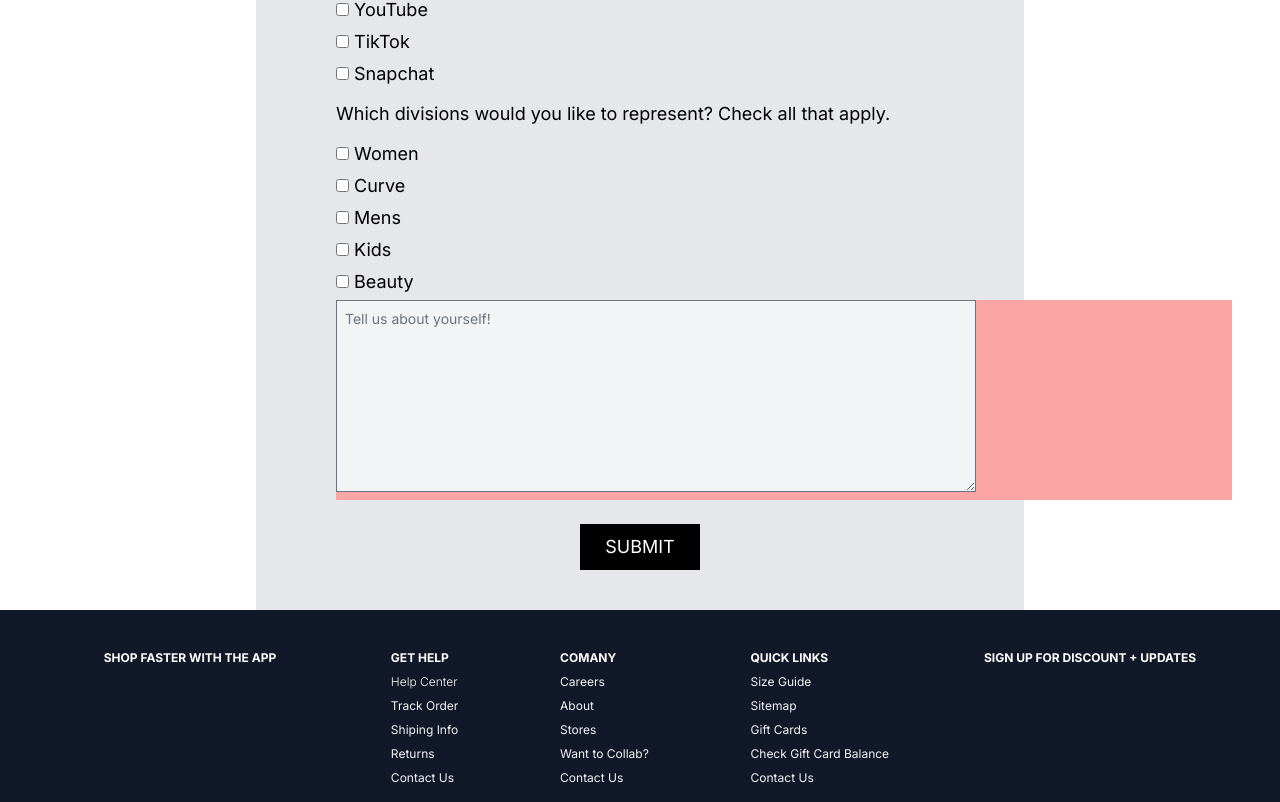
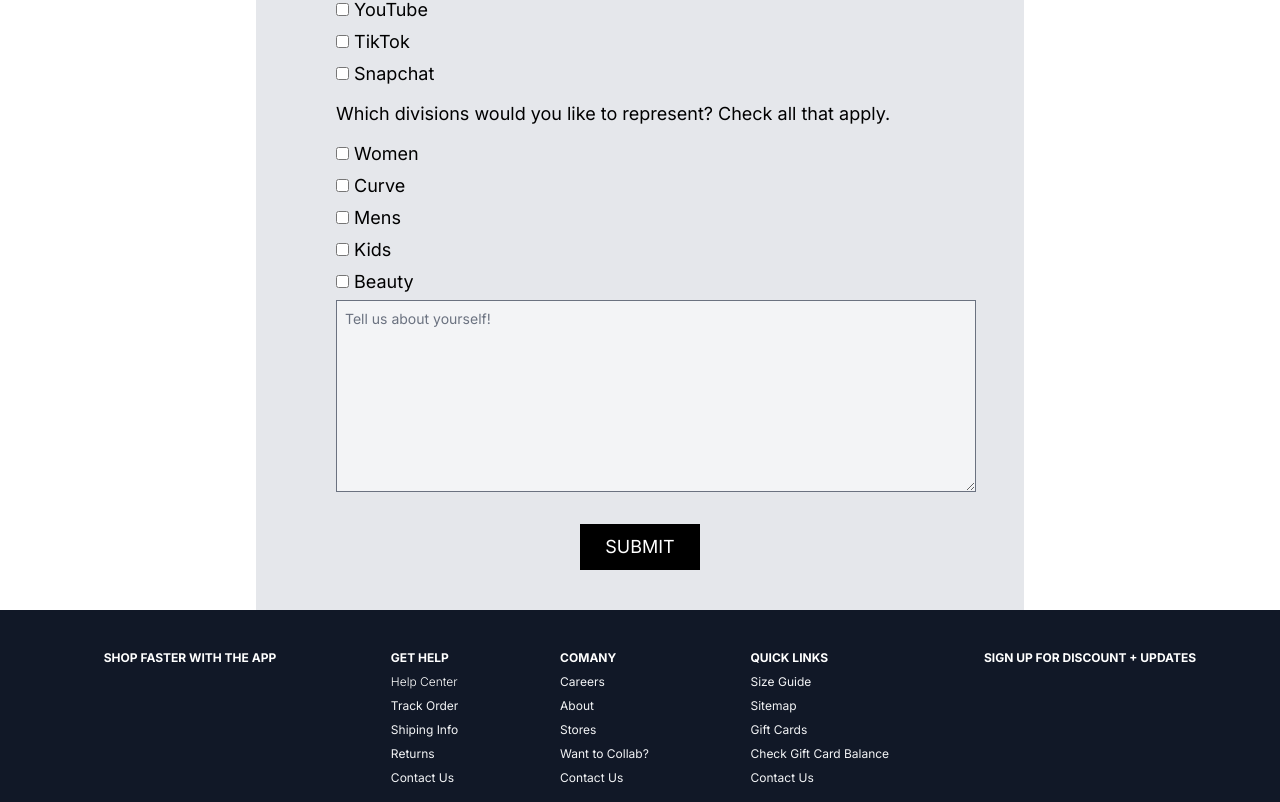
Before and after one commit to oladhimeji1/collab-project, a Next.js app: page / in a window 1280 px wide. Shown: the part 668-1470 px from the top of the page. Built offline with nearby package versions, Linux system fonts and the light colour scheme.

Commit message:
Other sections added

```diff
--- a/app/page.tsx
+++ b/app/page.tsx
@@ -91,7 +91,7 @@ export default function Home() {
             </div>
           </div>
 
-          <div className='md:w-[70vw] w-full bg-red-300 mx-auto'>
+          <div className='md:w-[70vw] w-full mx-auto'>
             <textarea name="" className='lg:w-[50vw] text-black md:w-[40vw] w-full h-48 m-auto p-2 border-[1.8px] placeholder:text-gray-500 placeholder:text-sm border-gray-500 bg-gray-100 outline-0' id="" placeholder='Tell us about yourself!'></textarea>
           </div>
           <div className="flex justify-center mt-6">
```
